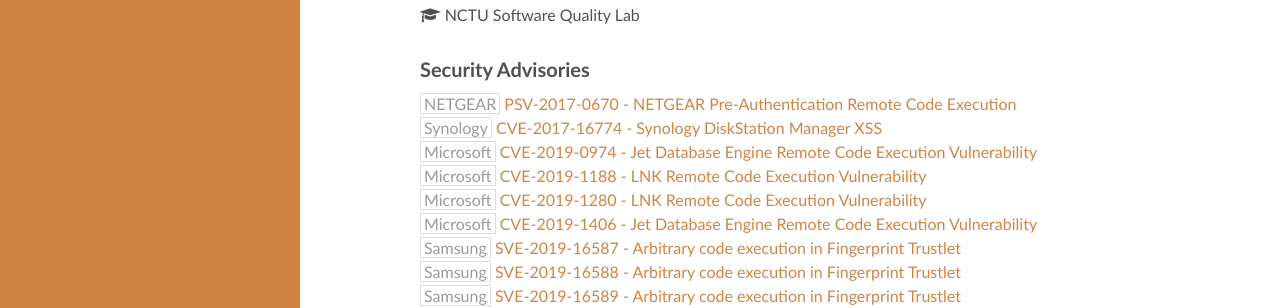
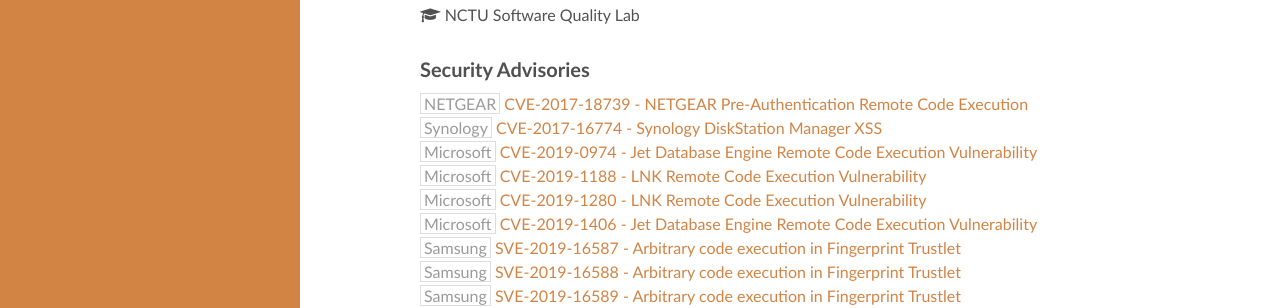
Before and after one commit to L4ys/l4ys.github.io, a Jekyll site: the page built from about.html, in a window 1280 px wide. Shown: the part 361-669 px from the top of the page. Built offline with Jekyll 4.4.1, drawn with Linux system fonts in a browser that asks for light colours.

Commit message:
Update about.html

```diff
--- a/about.html
+++ b/about.html
@@ -24,7 +24,7 @@
 
   <h3>Security Advisories</h3>
   <p class="cve">
-    <span class="tag">NETGEAR</span><a href="https://kb.netgear.com/000051516/Security-Advisory-for-Pre-Authentication-Buffer-Overflow-on-Some-Routers-PSV-2017-0670"> PSV-2017-0670 - NETGEAR Pre-Authentication Remote Code Execution</a> <br>
+    <span class="tag">NETGEAR</span><a href="https://nvd.nist.gov/vuln/detail/CVE-2017-18739"> CVE-2017-18739 - NETGEAR Pre-Authentication Remote Code Execution</a> <br>
     <span class="tag">Synology</span> <a href="https://www.synology.com/zh-tw/security/advisory/Synology_SA_18_26"> CVE-2017-16774 - Synology DiskStation Manager XSS</a> <br>
     <span class="tag">Microsoft</span> <a href="https://portal.msrc.microsoft.com/en-US/security-guidance/advisory/CVE-2019-0974"> CVE-2019-0974 - Jet Database Engine Remote Code Execution Vulnerability </a> <br>
     <span class="tag">Microsoft</span> <a href="https://portal.msrc.microsoft.com/en-US/security-guidance/advisory/CVE-2019-1188"> CVE-2019-1188 - LNK Remote Code Execution Vulnerability </a> <br>
```
